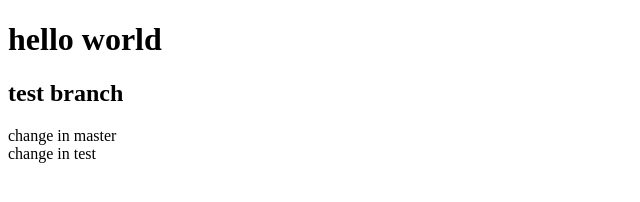
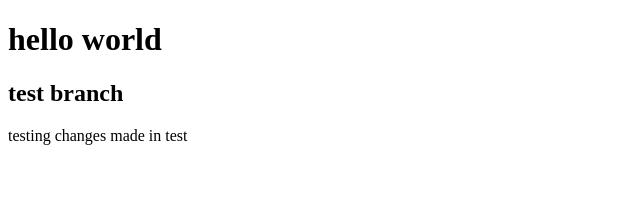
Before and after one commit to brianpja/branch-test, a plain HTML site: page index.html in a window 1280 px wide. Shown: the whole page, without its empty margins (0-640 px from the left). Drawn offline with Linux system fonts and the light colour scheme.

Commit message:
change made in test

```diff
--- a/index.html
+++ b/index.html
@@ -7,7 +7,7 @@
   <body>
     <h1>hello world</h1>
     <h2>test branch</h2>
-    <div>change in master</div>
-    <div>change in test</div>
+
+    <div>testing changes made in test</div>
   </body>
 </html>
```
